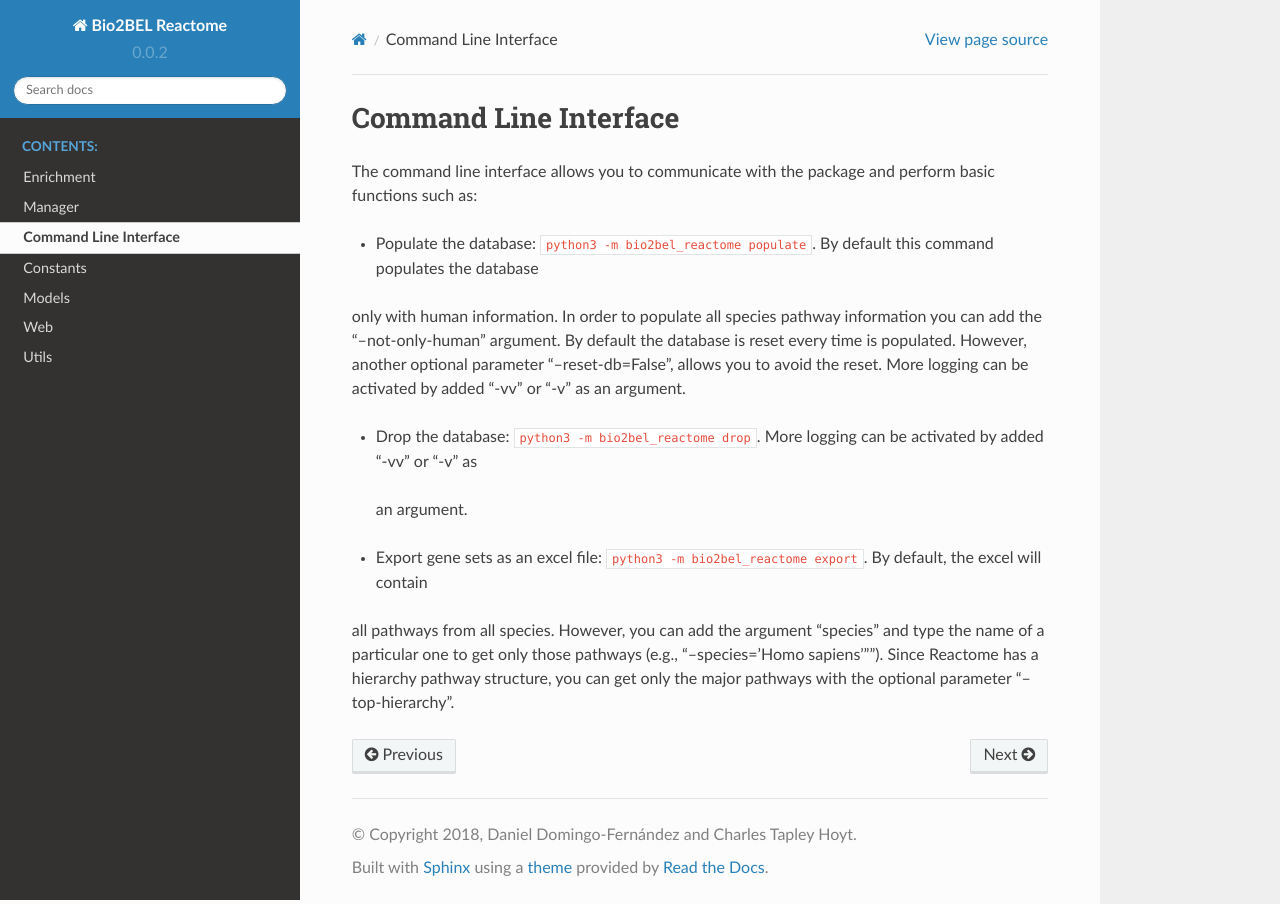
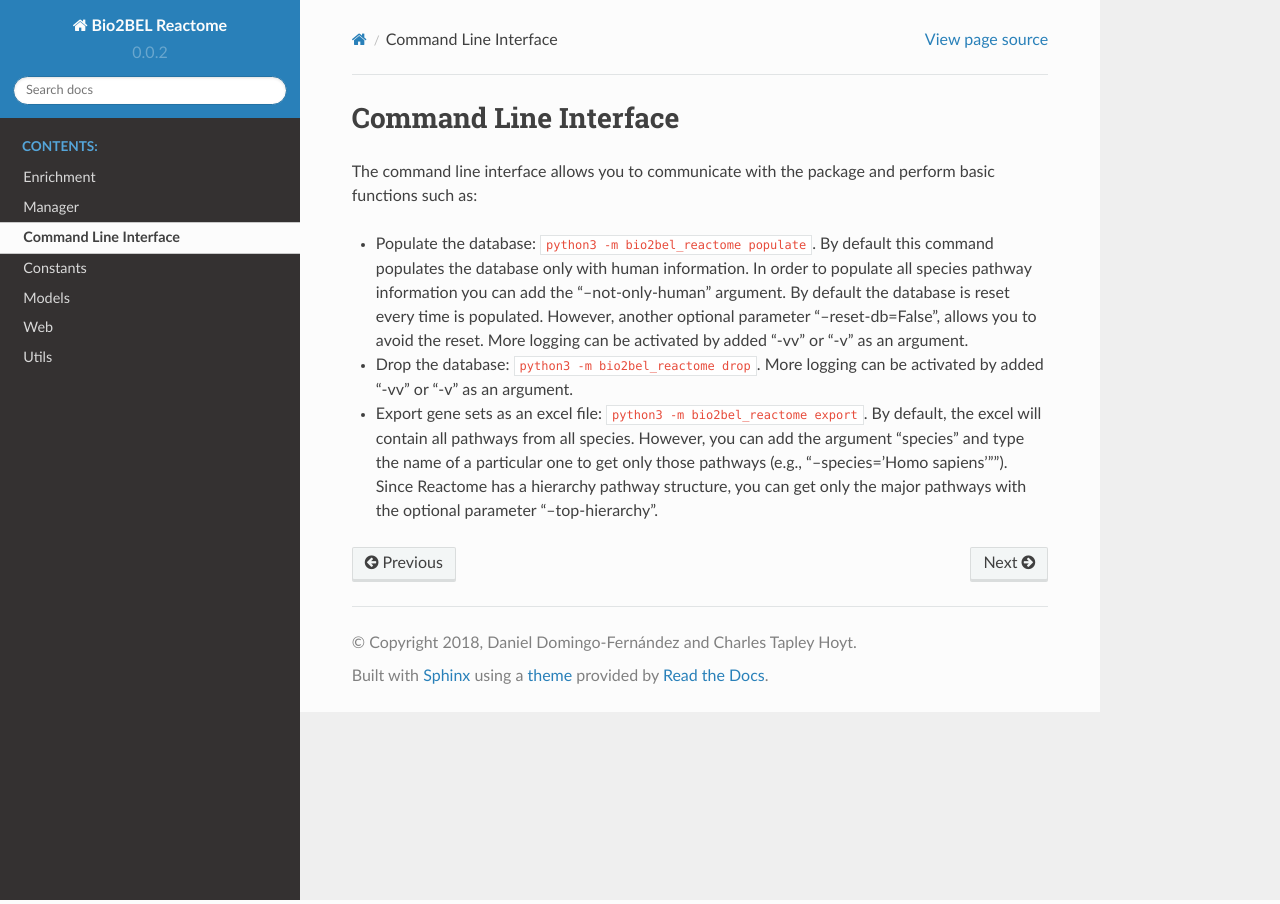
Before and after one commit to bio2bel/reactome, a Sphinx documentation site: the page built from docs/source/cli.rst, in a window 1280 px wide. Built offline with Sphinx 7.4.7 and the Read the Docs theme 2.0.0, drawn with Linux system fonts in a browser that asks for light colours.

Commit message:
Fix problem with bullet point in docs

```diff
--- a/docs/source/cli.rst
+++ b/docs/source/cli.rst
@@ -2,16 +2,8 @@ Command Line Interface
 ======================
 The command line interface allows you to communicate with the package and perform basic functions such as:
 
-- Populate the database: :code:`python3 -m bio2bel_reactome populate`. By default this command populates the database
-only with human information. In order to populate all species pathway information you can add the "--not-only-human"
-argument. By default the database is reset every time is populated. However, another optional parameter
-"--reset-db=False", allows you to avoid the reset. More logging can be activated by added "-vv" or "-v" as an
-argument.
+* Populate the database: :code:`python3 -m bio2bel_reactome populate`. By default this command populates the database only with human information. In order to populate all species pathway information you can add the "--not-only-human" argument. By default the database is reset every time is populated. However, another optional parameter "--reset-db=False", allows you to avoid the reset. More logging can be activated by added "-vv" or "-v" as an argument.
 
-- Drop the database: :code:`python3 -m bio2bel_reactome drop`. More logging can be activated by added "-vv" or "-v" as
- an argument.
+* Drop the database: :code:`python3 -m bio2bel_reactome drop`. More logging can be activated by added "-vv" or "-v" as an argument.
 
-- Export gene sets as an excel file: :code:`python3 -m bio2bel_reactome export`. By default, the excel will contain
-all pathways from all species. However, you can add the argument "species" and type the name of a particular one to
-get only those pathways (e.g., "--species='Homo sapiens'""). Since Reactome has a hierarchy pathway structure,
-you can get only the major pathways with the optional parameter "--top-hierarchy".
+* Export gene sets as an excel file: :code:`python3 -m bio2bel_reactome export`. By default, the excel will contain all pathways from all species. However, you can add the argument "species" and type the name of a particular one to get only those pathways (e.g., "--species='Homo sapiens'""). Since Reactome has a hierarchy pathway structure, you can get only the major pathways with the optional parameter "--top-hierarchy".
```
